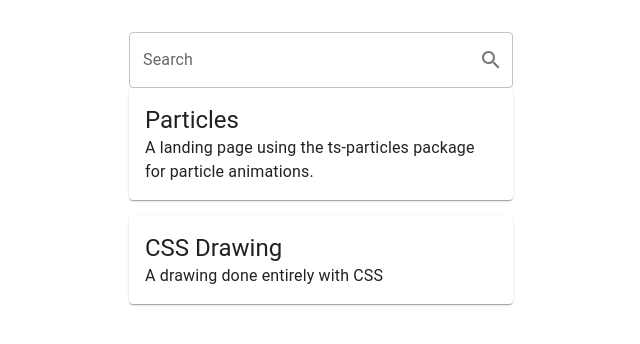
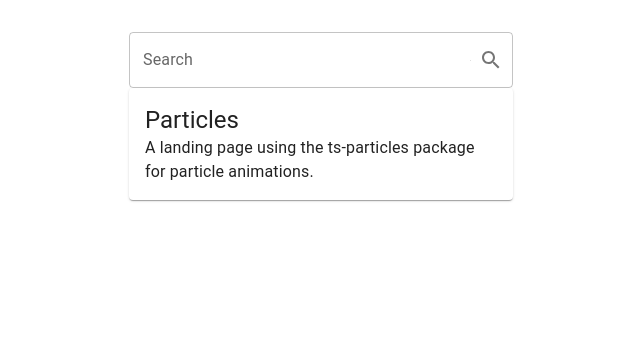
Before and after one commit to dillonreedy/homepage, a React (Create React App) app: page /home in a window 1280 px wide. Shown: the top 344 px of the page, without its empty margins (319-959 px from the left). Built offline with nearby package versions, Linux system fonts and the light colour scheme.

Commit message:
refactor

```diff
--- a/src/components/SearchBar.tsx
+++ b/src/components/SearchBar.tsx
@@ -14,28 +14,13 @@ import {
   CardActionArea,
   Typography,
 } from '@mui/material';
-
-const PAGE_NAMES = ['particles', 'css-drawing'];
+import { PAGE_DESCRIPTIONS, PAGE_NAMES } from '../data/page';
 
 interface PageDescriptionCard {
   title: string;
   path: string;
   description: string;
 }
-
-const PAGE_DESCRIPTIONS = [
-  {
-    title: 'Particles',
-    path: 'particles',
-    description:
-      'A landing page using the ts-particles package for particle animations.',
-  },
-  {
-    title: 'CSS Drawing',
-    path: 'css-drawing',
-    description: 'A drawing done entirely with CSS',
-  },
-];
 
 const SearchBar: React.FC = () => {
   const [query, setQuery] = useState<string>('');
--- /dev/null
+++ b/src/data/page.ts
@@ -0,0 +1,9 @@
+export const PAGE_NAMES = ['particles'];
+export const PAGE_DESCRIPTIONS = [
+  {
+    title: 'Particles',
+    path: 'particles',
+    description:
+      'A landing page using the ts-particles package for particle animations.',
+  },
+];
```
Also changed, not shown: src/AppRouter.tsx (+13 -14 lines).
